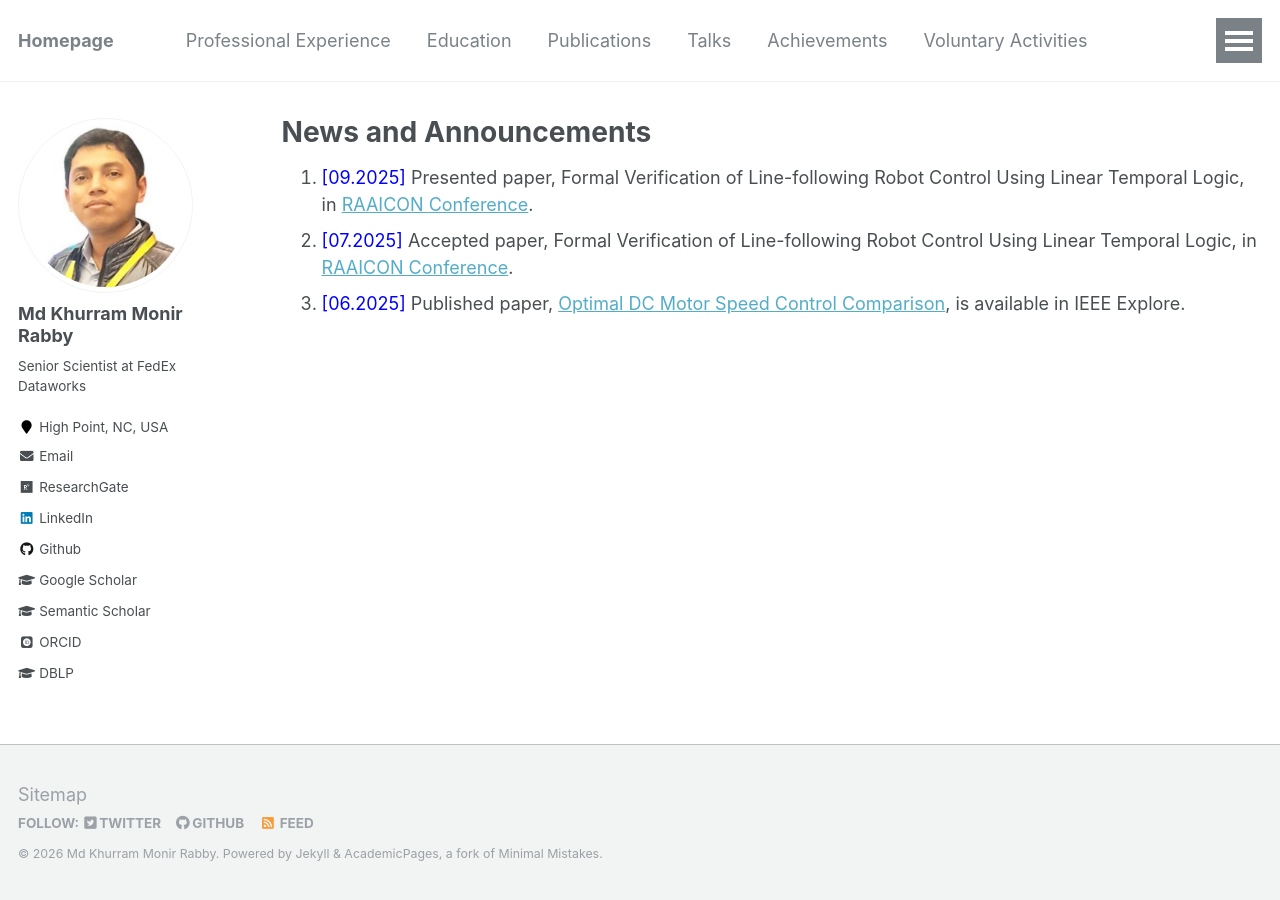
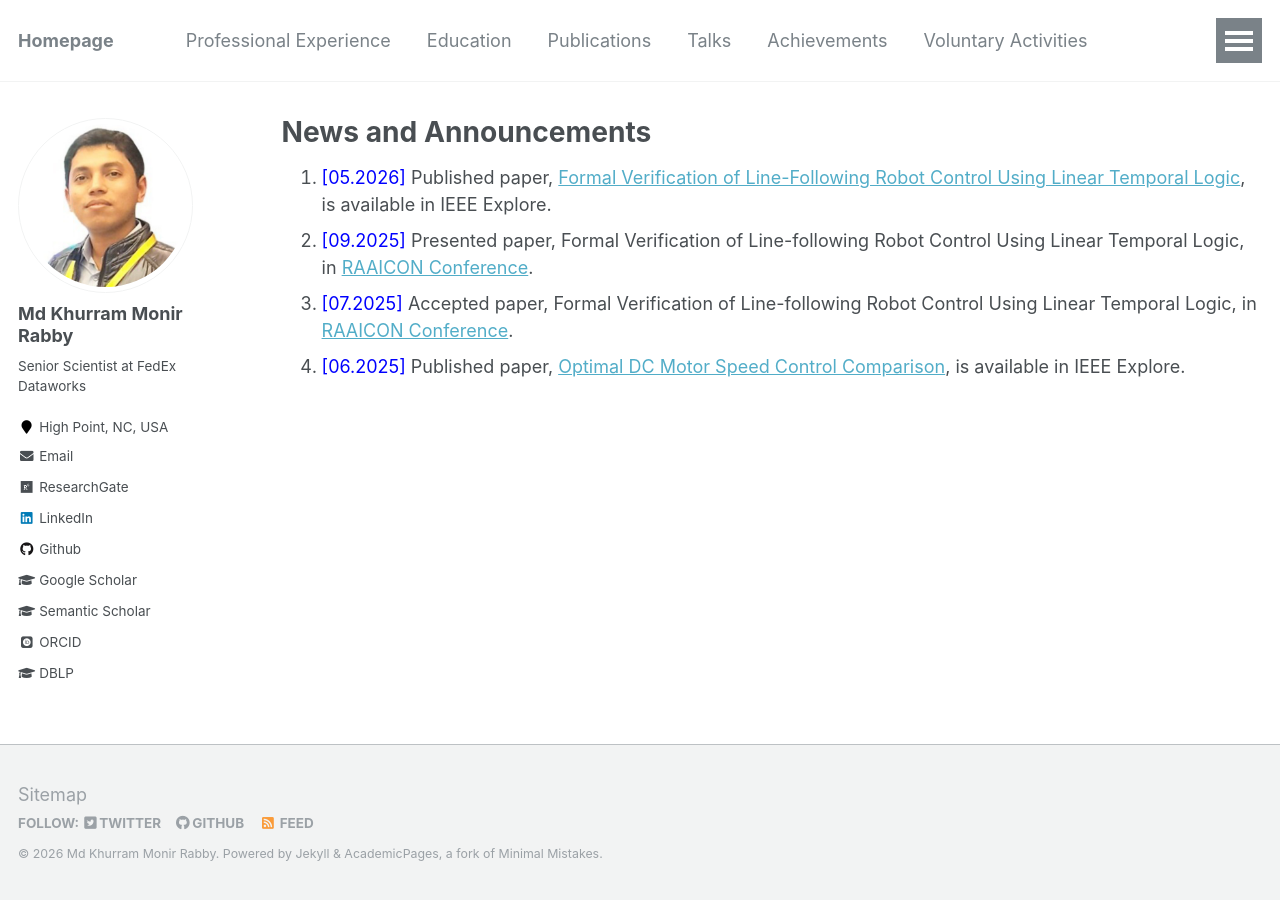
Before and after one commit to mkmrabby/mkmrabby.github.io, a Jekyll site: the page built from _pages/news_and_announcements.md, in a window 1280 px wide. Built offline with Jekyll 4.4.1, drawn with Linux system fonts in a browser that asks for light colours; some web fonts are replaced.

Commit message:
Add new announcements for published and accepted papers

```diff
--- a/_pages/news_and_announcements.md
+++ b/_pages/news_and_announcements.md
@@ -7,6 +7,7 @@ redirect_from:
   - /resume
 ---
 
+1. <span style="color:blue">[05.2026] </span> Published paper, [Formal Verification of Line-Following Robot Control Using Linear Temporal Logic](https://ieeexplore.ieee.org/document/11502046), is available in IEEE Explore.
 1. <span style="color:blue">[09.2025] </span> Presented paper, Formal Verification of Line-following Robot Control Using Linear Temporal Logic, in [RAAICON Conference](https://raaicon.org/technical-program-schedule-details/).
 1. <span style="color:blue">[07.2025] </span> Accepted paper, Formal Verification of Line-following Robot Control Using Linear Temporal Logic, in [RAAICON Conference](https://raaicon.org/).
 1. <span style="color:blue">[06.2025] </span> Published paper, [Optimal DC Motor Speed Control Comparison](https://ieeexplore.ieee.org/abstract/document/11024856), is available in IEEE Explore.
```
